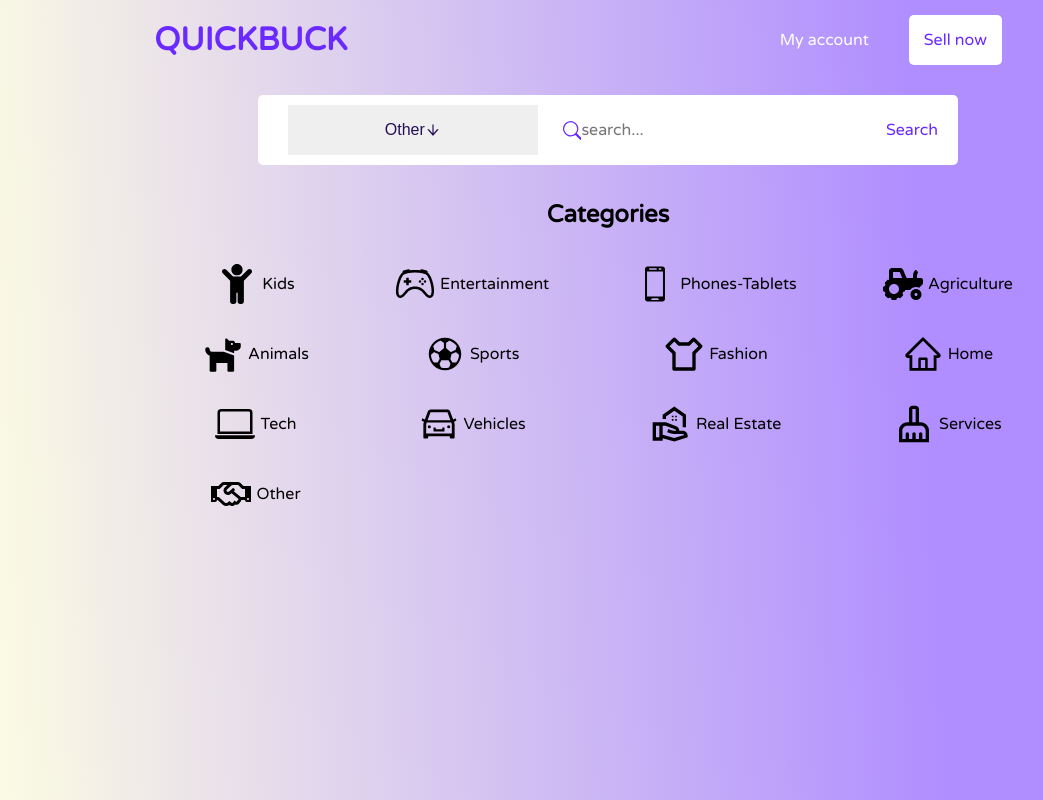
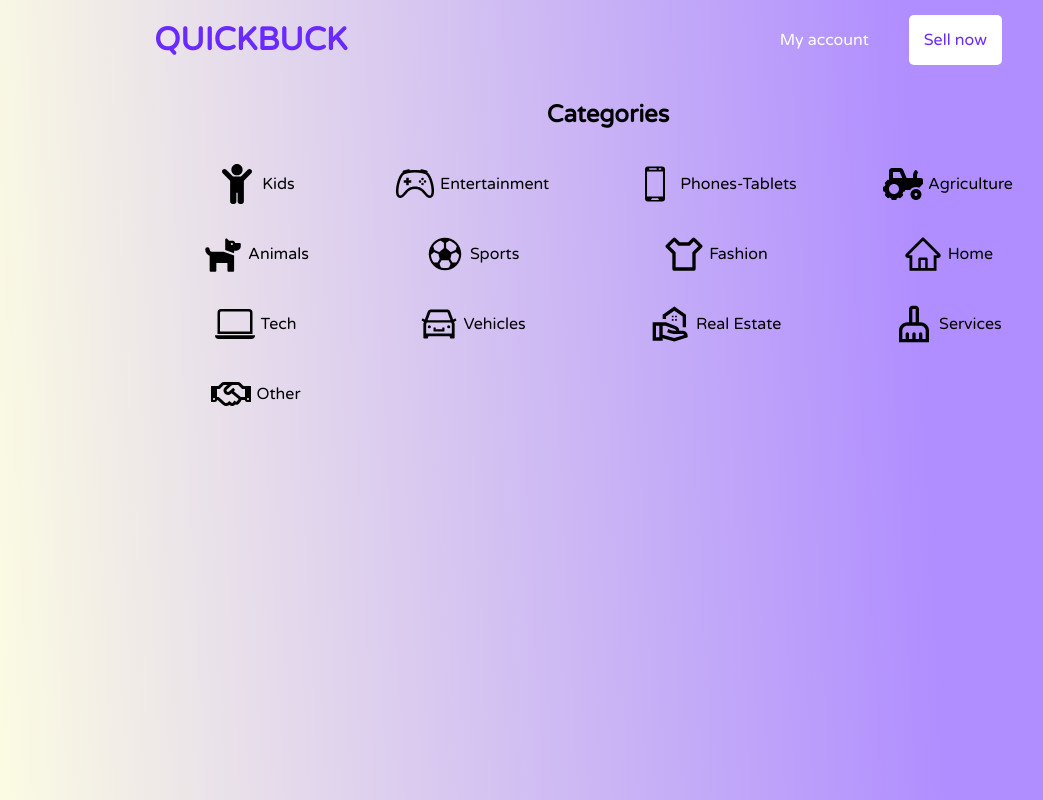
Before and after one commit to overflow68/quickbuck, a React (Create React App) app: page / in a window 1280 px wide. Shown: the whole page, without its empty margins (32-1075 px from the left). Built offline with nearby package versions, Linux system fonts and the light colour scheme.

Commit message:
Removed searchbar from home page as it was not really needed

```diff
--- a/src/components/Home.js
+++ b/src/components/Home.js
@@ -1,12 +1,10 @@
 import React from 'react'
-import SearchBar from './SearchBar.js';
 import Categories from './Categories.js';
 
 
 function Home() {
   return (
     <>
-    <SearchBar/>
     <Categories/>
     </>
   )
```
